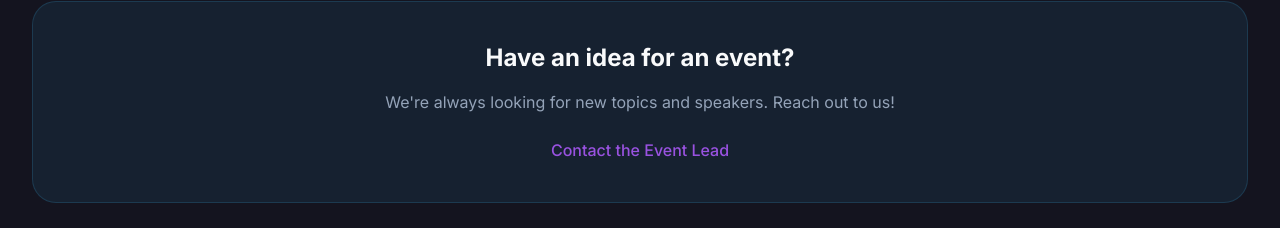
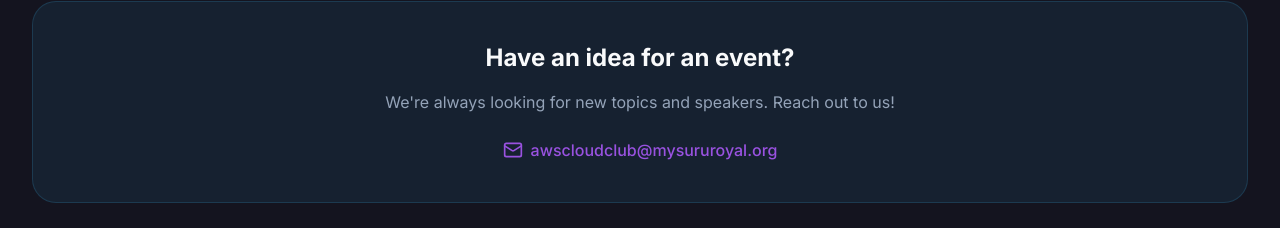
Before and after one commit to zubaida-yasmeen/aws-cloud-club-mrit, a Next.js app: page /events in a window 1280 px wide. Shown: the part 790-1018 px from the top of the page. Built offline with nearby package versions, Linux system fonts and the light colour scheme.

Commit message:
before clickable email add email icon

```diff
--- a/src/app/events/page.tsx
+++ b/src/app/events/page.tsx
@@ -3,6 +3,7 @@
 import { EventCard } from "@/components/Cards";
 import { getEvents } from "@/lib/store";
 import { Skeleton } from "@/components/ui/skeleton";
+import { Mail } from "lucide-react";
 
 async function EventsList() {
   const events = await getEvents();
@@ -48,8 +49,9 @@
       <div className="mt-20 p-10 bg-secondary/10 rounded-3xl border border-secondary/20 text-center">
         <h3 className="text-2xl font-bold mb-4">Have an idea for an event?</h3>
         <p className="text-muted-foreground mb-6">We're always looking for new topics and speakers. Reach out to us!</p>
-        <a href="mailto:awscloudclub@mysururoyal.org" className="text-primary font-medium hover:underline">
-          Contact the Event Lead
+        <a href="mailto:awscloudclub@mysururoyal.org" className="text-primary font-medium hover:underline flex items-center justify-center gap-2">
+          <Mail className="h-5 w-5" />
+          awscloudclub@mysururoyal.org
         </a>
       </div>
     </div>
--- a/src/components/Footer.tsx
+++ b/src/components/Footer.tsx
@@ -51,8 +51,8 @@
             <h3 className="font-semibold mb-4">Contact</h3>
             <ul className="space-y-2 text-muted-foreground">
               <li className="flex items-center gap-2">
-                <Mail className="h-4 w-4 text-primary" />
-                <a href="mailto:awscloudclub@mysururoyal.org" className="hover:text-primary transition-colors">
+                <a href="mailto:awscloudclub@mysururoyal.org" className="hover:text-primary transition-colors flex items-center gap-2">
+                  <Mail className="h-4 w-4 text-primary" />
                   awscloudclub@mysururoyal.org
                 </a>
               </li>
```
